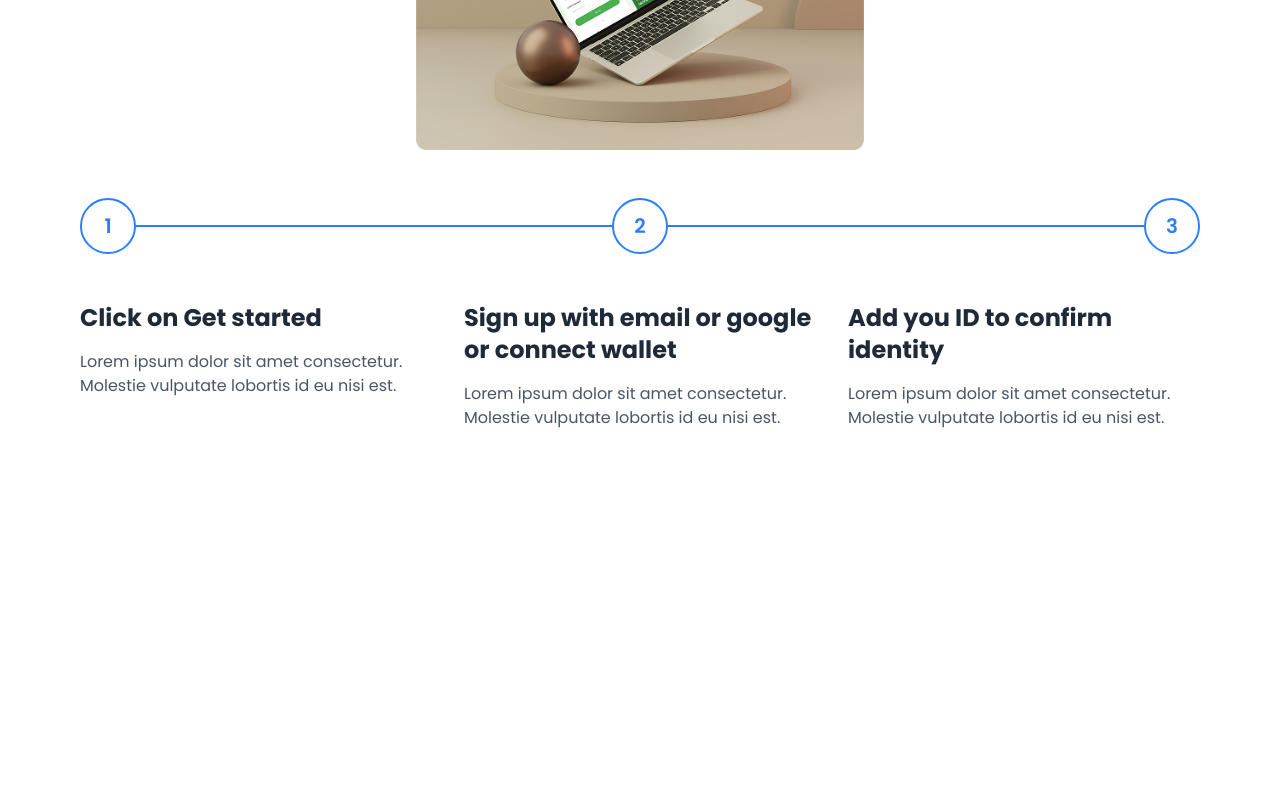
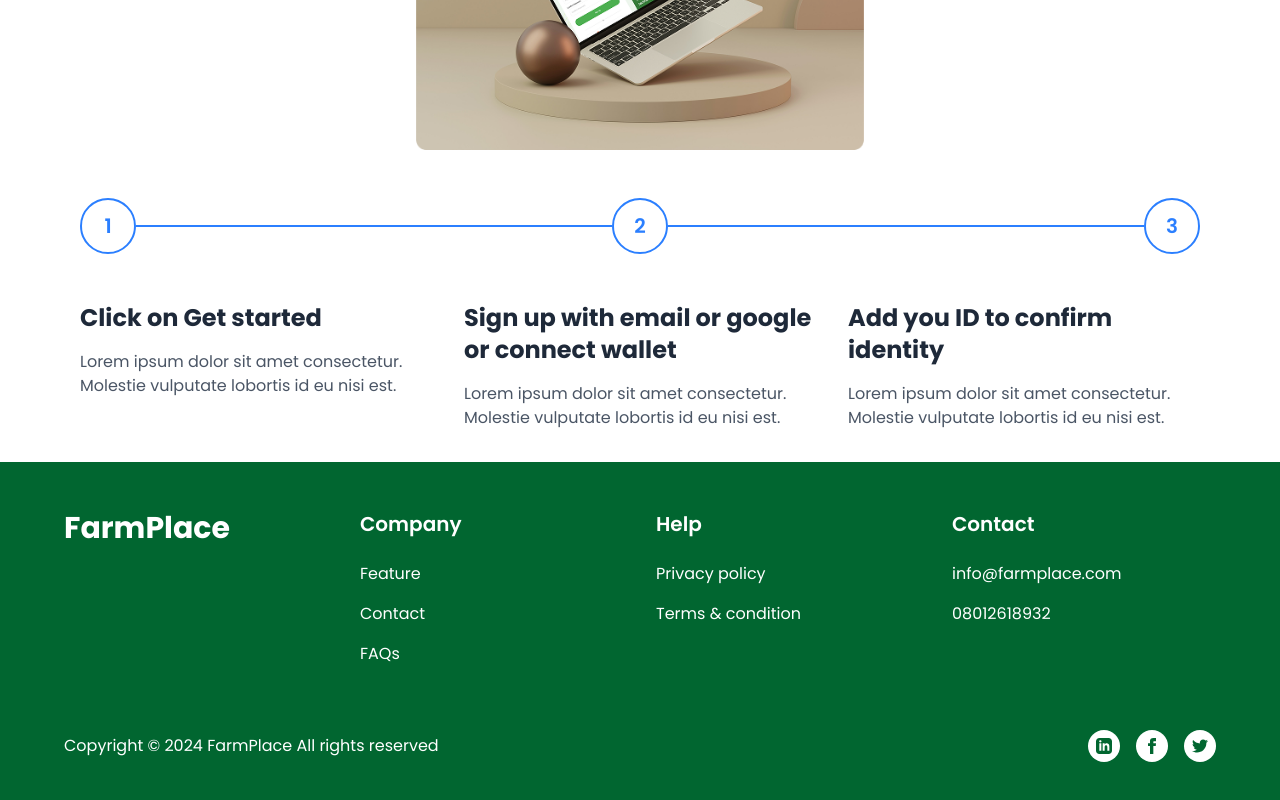
Before and after one commit to farmplaceafrica/farmplacev1, a Next.js app: page / in a window 1280 px wide. Shown: the part 3827-4627 px from the top of the page. Before the commit the page ends 4289 px from the top, so only its background shows below. Built offline with nearby package versions, Linux system fonts and the light colour scheme.

Commit message:
add Footer component to layout and include company links, contact information, and social media icons

```diff
--- a/src/app/page.tsx
+++ b/src/app/page.tsx
@@ -4,6 +4,7 @@ import KeyFeatures from "@/components/home/key-features";
 import Navbar from "@/components/layout/navigation";
 import OurVision from "@/components/home/vision";
 import AccountSetup from "@/components/home/account-setup";
+import Footer from "@/components/layout/footer";
 import React from "react";
 
 const Home = () => {
@@ -30,6 +31,7 @@ const Home = () => {
 			{/* Contact Us Section */}
 			{/* <ContactUs /> */}
 			{/* Footer Section */}
+			<Footer />
 		</React.Fragment>
 	);
 };
--- a/src/components/layout/footer/index.tsx
+++ b/src/components/layout/footer/index.tsx
@@ -0,0 +1,127 @@
+// components/Footer.tsx
+import React from "react";
+import Link from "next/link";
+
+const Footer = () => {
+	return (
+		<footer className='bg-green-800 text-white py-12 px-6'>
+			<div className='container mx-auto max-w-6xl'>
+				<div className='grid grid-cols-1 md:grid-cols-4 gap-8'>
+					{/* Brand */}
+					<div>
+						<h2 className='text-3xl font-bold mb-8'>FarmPlace</h2>
+					</div>
+
+					{/* Company Links */}
+					<div>
+						<h3 className='text-xl font-semibold mb-6'>Company</h3>
+						<ul className='space-y-4'>
+							<li>
+								<Link href='/features' className='hover:underline'>
+									Feature
+								</Link>
+							</li>
+							<li>
+								<Link href='/contact' className='hover:underline'>
+									Contact
+								</Link>
+							</li>
+							<li>
+								<Link href='/faqs' className='hover:underline'>
+									FAQs
+								</Link>
+							</li>
+						</ul>
+					</div>
+
+					{/* Help Links */}
+					<div>
+						<h3 className='text-xl font-semibold mb-6'>Help</h3>
+						<ul className='space-y-4'>
+							<li>
+								<Link href='/privacy-policy' className='hover:underline'>
+									Privacy policy
+								</Link>
+							</li>
+							<li>
+								<Link href='/terms' className='hover:underline'>
+									Terms & condition
+								</Link>
+							</li>
+						</ul>
+					</div>
+
+					{/* Contact Information */}
+					<div>
+						<h3 className='text-xl font-semibold mb-6'>Contact</h3>
+						<ul className='space-y-4'>
+							<li>
+								<a href='mailto:info@farmplace.com' className='hover:underline'>
+									info@farmplace.com
+								</a>
+							</li>
+							<li>
+								<a href='tel:08012618932' className='hover:underline'>
+									08012618932
+								</a>
+							</li>
+						</ul>
+					</div>
+				</div>
+
+				{/* Bottom Section with Copyright and Social Icons */}
+				<div className='mt-16 flex flex-col md:flex-row justify-between items-center'>
+					<div className='mb-4 md:mb-0'>
+						<p>Copyright © 2024 FarmPlace All rights reserved</p>
+					</div>
+
+					<div className='flex space-x-4'>
+						<a
+							href='https://linkedin.com'
+							target='_blank'
+							rel='noopener noreferrer'
+							className='bg-white text-green-800 rounded-full w-8 h-8 flex items-center justify-center hover:bg-gray-200 transition-colors'>
+							<svg
+								className='w-4 h-4'
+								xmlns='http://www.w3.org/2000/svg'
+								viewBox='0 0 24 24'
+								fill='currentColor'>
+								<path d='M19 0h-14c-2.761 0-5 2.239-5 5v14c0 2.761 2.239 5 5 5h14c2.762 0 5-2.239 5-5v-14c0-2.761-2.238-5-5-5zm-11 19h-3v-11h3v11zm-1.5-12.268c-.966 0-1.75-.79-1.75-1.764s.784-1.764 1.75-1.764 1.75.79 1.75 1.764-.783 1.764-1.75 1.764zm13.5 12.268h-3v-5.604c0-3.368-4-3.113-4 0v5.604h-3v-11h3v1.765c1.396-2.586 7-2.777 7 2.476v6.759z' />
+							</svg>
+						</a>
+
+						<a
+							href='https://facebook.com'
+							target='_blank'
+							rel='noopener noreferrer'
+							className='bg-white text-green-800 rounded-full w-8 h-8 flex items-center justify-center hover:bg-gray-200 transition-colors'>
+							<svg
+								className='w-4 h-4'
+								xmlns='http://www.w3.org/2000/svg'
+								viewBox='0 0 24 24'
+								fill='currentColor'>
+								<path d='M9 8h-3v4h3v12h5v-12h3.642l.358-4h-4v-1.667c0-.955.192-1.333 1.115-1.333h2.885v-5h-3.808c-3.596 0-5.192 1.583-5.192 4.615v3.385z' />
+							</svg>
+						</a>
+
+						<a
+							href='https://twitter.com'
+							target='_blank'
+							rel='noopener noreferrer'
+							className='bg-white text-green-800 rounded-full w-8 h-8 flex items-center justify-center hover:bg-gray-200 transition-colors'>
+							<svg
+								className='w-4 h-4'
+								xmlns='http://www.w3.org/2000/svg'
+								viewBox='0 0 24 24'
+								fill='currentColor'>
+								<path d='M24 4.557c-.883.392-1.832.656-2.828.775 1.017-.609 1.798-1.574 2.165-2.724-.951.564-2.005.974-3.127 1.195-.897-.957-2.178-1.555-3.594-1.555-3.179 0-5.515 2.966-4.797 6.045-4.091-.205-7.719-2.165-10.148-5.144-1.29 2.213-.669 5.108 1.523 6.574-.806-.026-1.566-.247-2.229-.616-.054 2.281 1.581 4.415 3.949 4.89-.693.188-1.452.232-2.224.084.626 1.956 2.444 3.379 4.6 3.419-2.07 1.623-4.678 2.348-7.29 2.04 2.179 1.397 4.768 2.212 7.548 2.212 9.142 0 14.307-7.721 13.995-14.646.962-.695 1.797-1.562 2.457-2.549z' />
+							</svg>
+						</a>
+					</div>
+				</div>
+			</div>
+		</footer>
+	);
+};
+
+export default Footer;
```
